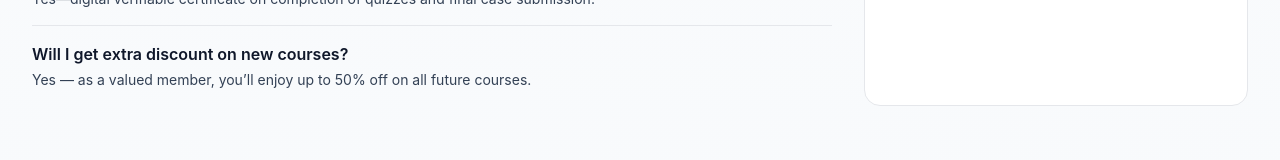
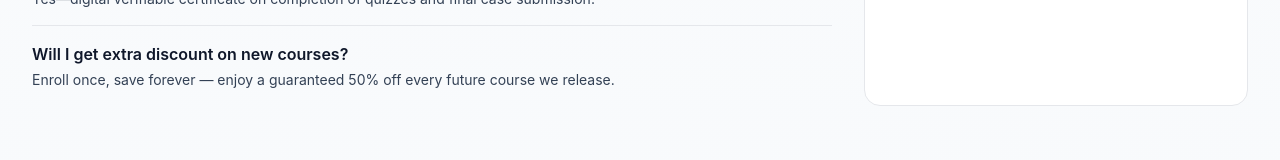
Before and after one commit to shubham4289/face-max-landing, a Next.js app: page / in a window 1280 px wide. Shown: the part 4663-4823 px from the top of the page. Built offline with nearby package versions, Linux system fonts and the light colour scheme.

Commit message:
Update page.tsx

```diff
--- a/app/page.tsx
+++ b/app/page.tsx
@@ -181,7 +181,7 @@ const faqs = [
   {
     q: "Will I get extra discount on new courses?",
     a:
-      "Yes — as a valued member, you’ll enjoy up to 50% off on all future courses.",
+      "Enroll once, save forever — enjoy a guaranteed 50% off every future course we release.",
   },
 ];
 
```
